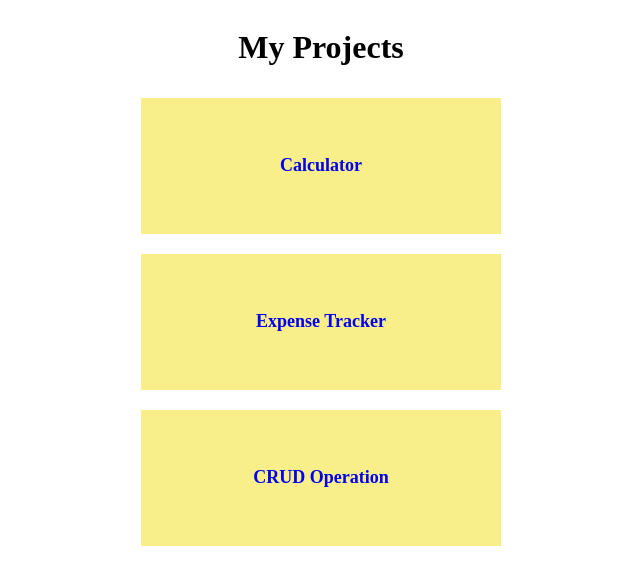
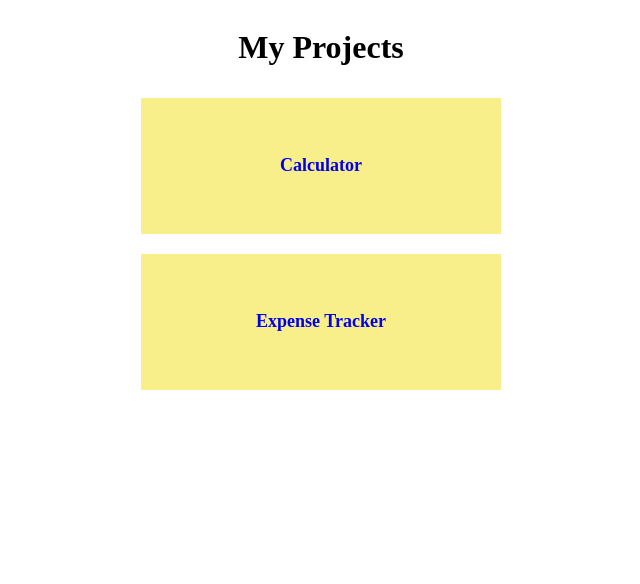
Before and after one commit to Karthicksrini/my_projects, a React (Create React App) app: page / in a window 1280 px wide. Shown: the top 584 px of the page, without its empty margins (319-959 px from the left). Built offline with nearby package versions, Linux system fonts and the light colour scheme.

Commit message:
Update Home.js

```diff
--- a/src/Home.js
+++ b/src/Home.js
@@ -6,7 +6,6 @@ function Home(){
             <h1>My Projects</h1>
        <a href="/calculator"> <div className="component">Calculator</div></a>
        <a href="/expense_tracker"> <div className="component">Expense Tracker</div></a>
-       <a href="/crud_operation"> <div className="component">CRUD Operation</div></a>
 
         </div>
     )
```
